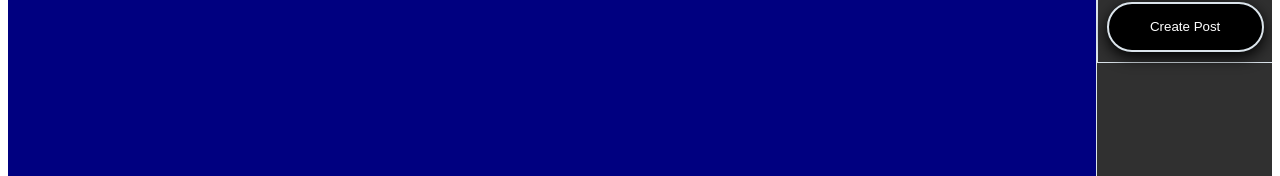
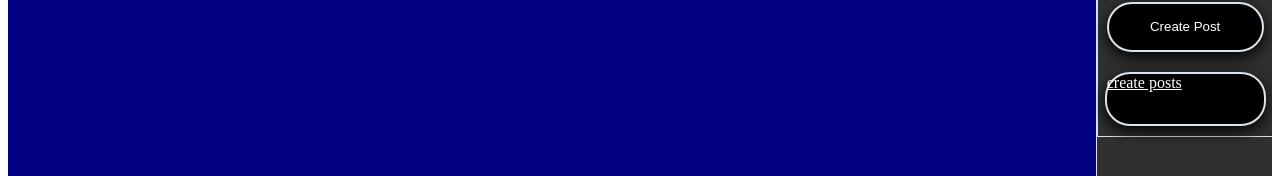
Before and after one commit to entrezunfredici/openBlogProject, an Angular app in the folder openBlogFront/: page / in a window 1280 px wide. Shown: the part 219-395 px from the top of the page. Built offline with nearby package versions, Linux system fonts and the light colour scheme.

Commit message:
little update

```diff
--- a/openBlogFront/src/app/sidebar/sidebar.component.html
+++ b/openBlogFront/src/app/sidebar/sidebar.component.html
@@ -6,7 +6,8 @@
         </h2>
     </div>
     <div class="sideBar_menu">
-        <button id="create_post_button" class="sideBar_menu_button isVisible" routerLink="/new">Create Post</button>
+        <button id="create_post_button" class="sideBar_menu_button isVisible" (click)="navigateToNewPosts()">Create Post</button>
+        <a id="my_posts_button" class="sideBar_menu_button" routerLink="/new">create posts</a>
     </div>
     <div class="sideBar_search">
 
--- a/openBlogFront/src/app/sidebar/sidebar.component.ts
+++ b/openBlogFront/src/app/sidebar/sidebar.component.ts
@@ -1,10 +1,16 @@
 import { Component } from '@angular/core';
+import { Router } from '@angular/router';
 
 @Component({
   selector: 'app-sidebar',
   templateUrl: './sidebar.component.html',
-  styleUrl: './sidebar.component.scss'
+  styleUrls: ['./sidebar.component.scss'] // Correction ici
 })
 export class SidebarComponent {
+  constructor(private router: Router) { }
 
+  navigateToNewPosts() {
+    alert("test");
+    this.router.navigate(['/new']);
+  }
 }
```
